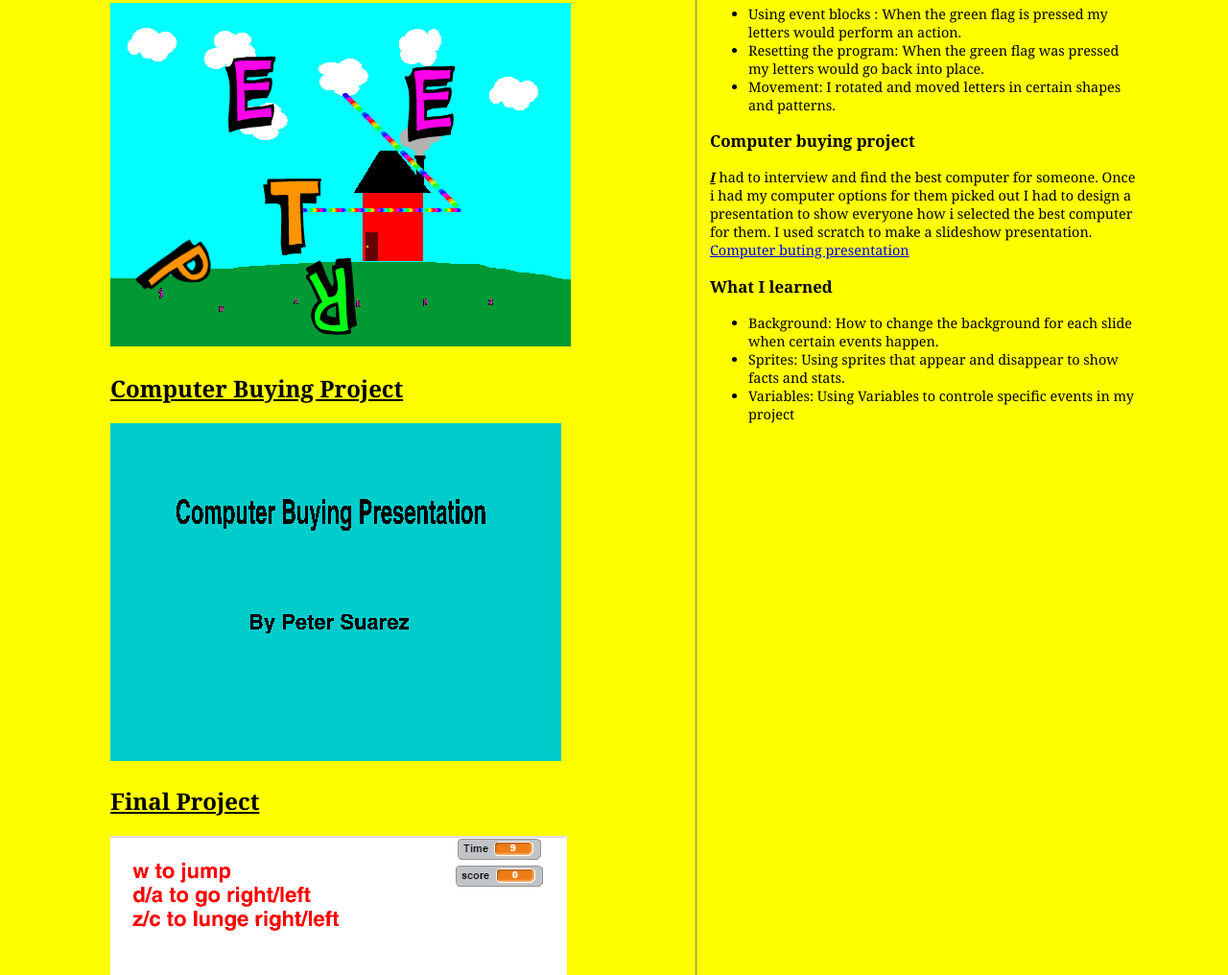
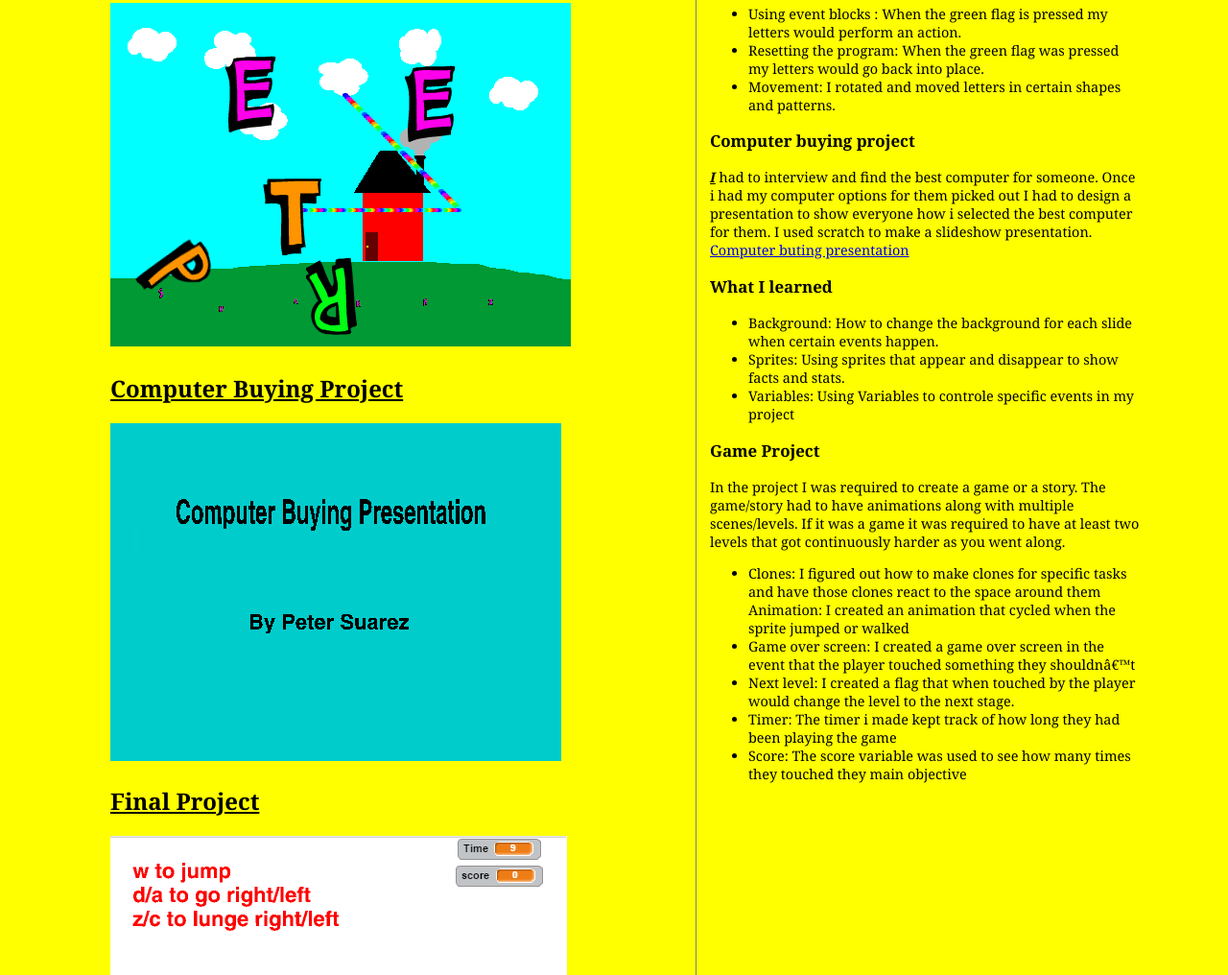
Before and after one commit to Protonp/Peter.github.io, a plain HTML site: page scratch.html in a window 1280 px wide. Shown: the part 418-1434 px from the top of the page at 96% size. Drawn offline with Linux system fonts and the light colour scheme.

Commit message:
website scratch

```diff
--- a/scratch.html
+++ b/scratch.html
@@ -97,6 +97,25 @@ I used scratch to make a slideshow presentation. <a href="#">Computer buting pre
 			<li>Sprites: Using sprites that appear and disappear to show facts and stats.</li>
 			<li>Variables: Using Variables to controle specific events in my project</li>
 	</ul>
+	<h3> Game Project</h3>
+	<p> In the project I was required to create a game or a story. The game/story had to have animations along with multiple scenes/levels. If it was a game it was required to have at least two levels that got continuously harder as you went along.
+	</p>
+<ul>
+	<li>Clones: I figured out how to make clones for specific tasks and have those clones react to the space around them
+	</li>Animation: I created an animation that cycled when the sprite jumped or walked
+	</li>
+	<li>Game over screen: I created a game over screen in the event that the player touched something they shouldn’t
+	</li>
+	<li> Next level: I created a flag that when touched by the player would change the level to the next stage.
+	</li>
+	<li> Timer: The timer i made kept track of how long they had been playing the game
+	</li>
+	<li>Score: The score variable was used to see how many times they touched they main objective
+	</li>
+
+
+</ul>
+
 	</aside>								<!-- end Hobbies -->
 
 												<!-- Footer Content -->
```
